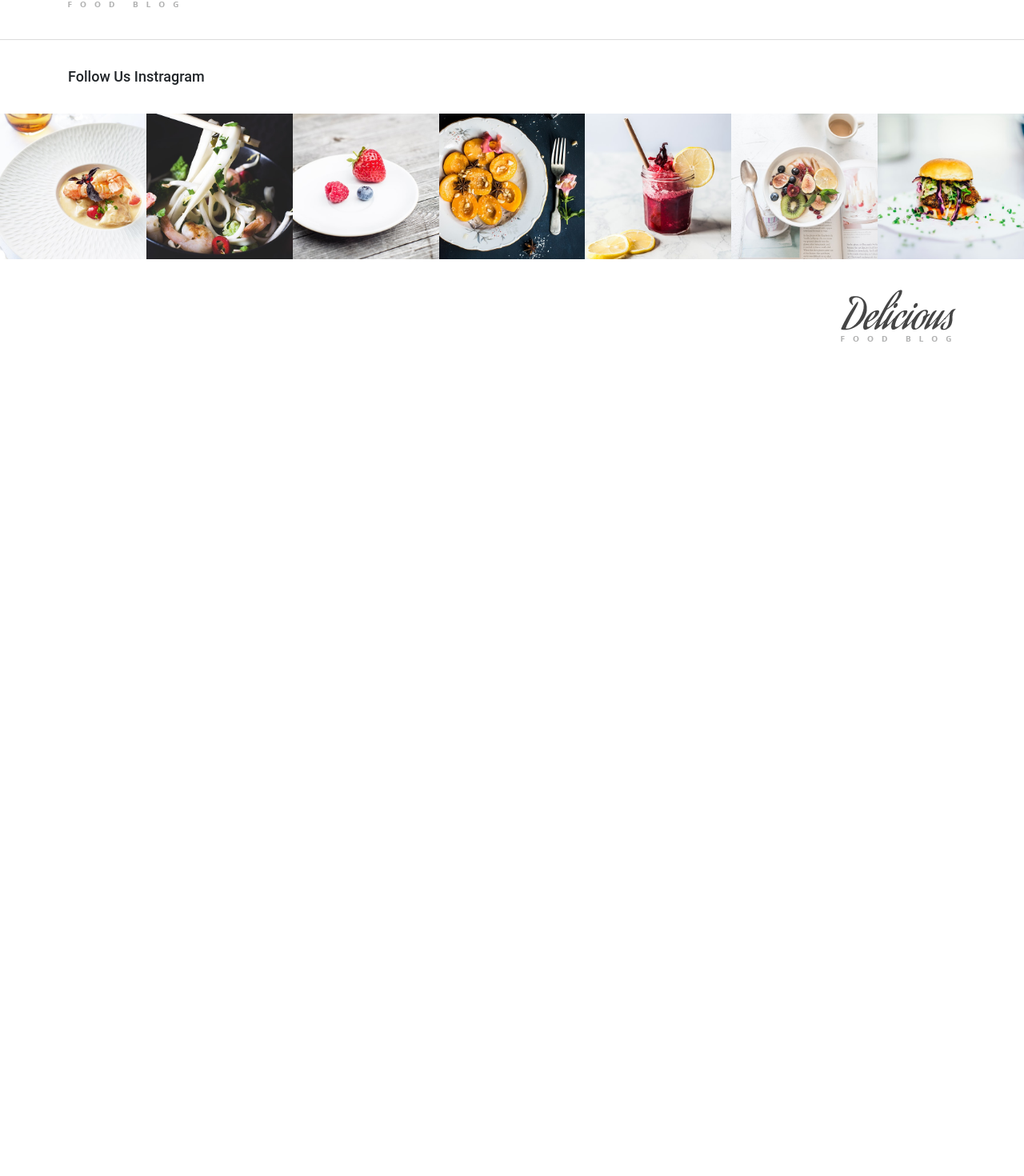
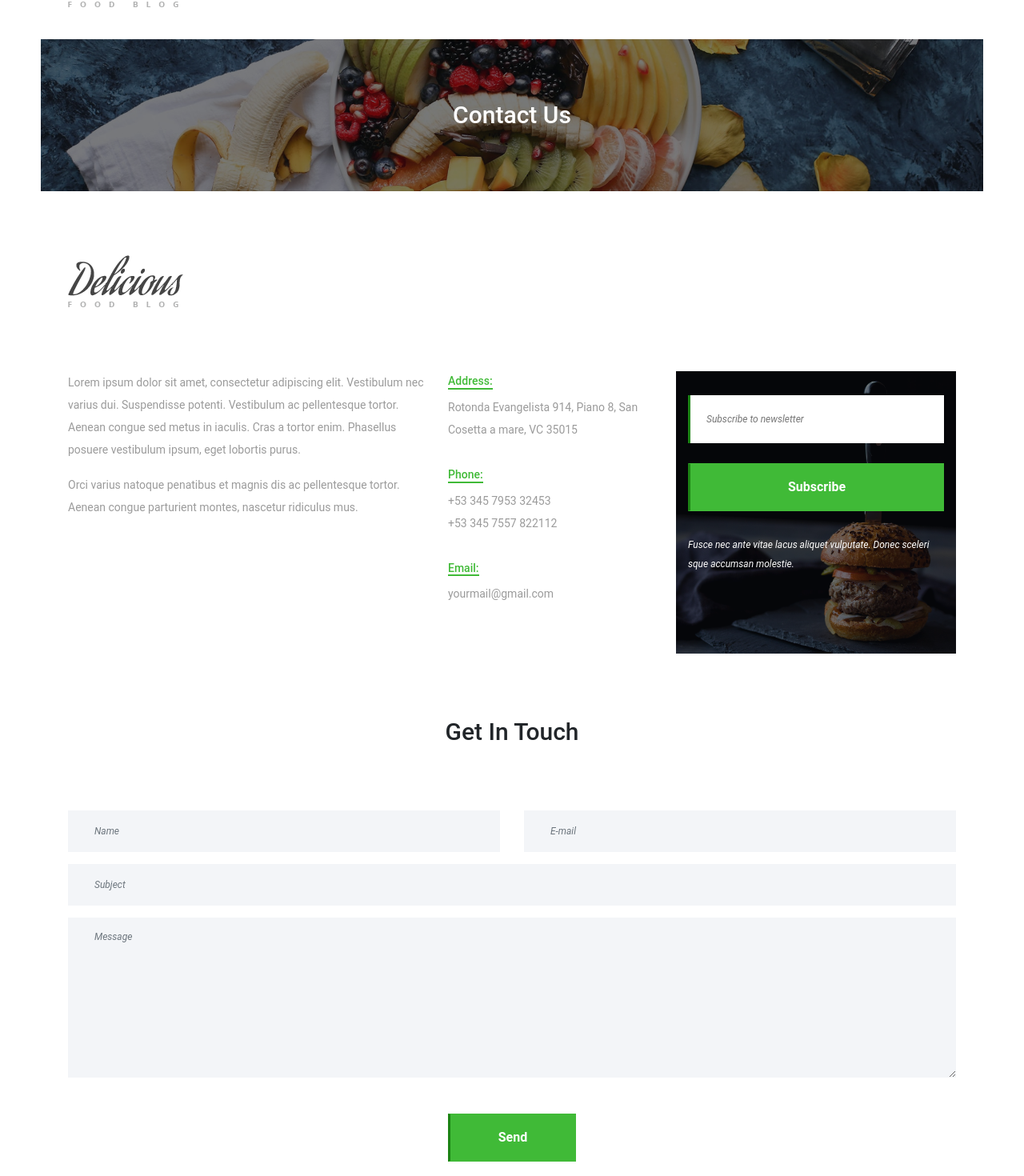
Before and after one commit to parthiv9/recipe, a React (Create React App) app: page /contact-us in a window 1280 px wide. Shown: the part 96-1566 px from the top of the page at 80% size. Before the commit the page ends 800 px from the top, so only its background shows below. Built offline with nearby package versions, Linux system fonts and the light colour scheme; a web font is replaced by a local one.

Commit message:
initial commit

```diff
--- a/src/App.js
+++ b/src/App.js
@@ -4,16 +4,51 @@ import RecipePage from "./pages/RecipePage";
 import Saved from "./pages/Saved";
 import Header from "./components/layout/Header";
 import Footer from "./components/layout/Footer";
+import Contact from "./pages/Contact";
+import Breadcrumbs from "./components/BreadCrumbs";
+
+import RecipeDetails from "./assets/img/bg-img/breadcumb3.jpg";
+import ContactImg from "./assets/img/bg-img/breadcumb4.jpg";
+import AboutImg from "./assets/img/bg-img/breadcumb1.jpg";
+import SaveImg from "./assets/img/bg-img/breadcumb2.jpg";
 
 function App() {
   const location = useLocation();
+
+  const breadcrumbMap = [
+    {
+      path: /^\/recipe\/\d+$/,
+      title: "Recipe Detail",
+      backgroundImage: RecipeDetails,
+    },
+    { path: "/saved", title: "Saved Recipes", backgroundImage: SaveImg },
+    { path: "/contact-us", title: "Contact Us", backgroundImage: ContactImg },
+    { path: "/about", title: "About Us", backgroundImage: AboutImg },
+  ];
+
+  const currentConfig =
+    breadcrumbMap.find((entry) =>
+      typeof entry.path === "string"
+        ? entry.path === location.pathname
+        : entry.path.test(location.pathname)
+    ) || null;
+
+  const showBreadcrumb = location.pathname !== "/" && currentConfig;
+
   return (
     <>
       <Header />
+      {showBreadcrumb && (
+        <Breadcrumbs
+          title={currentConfig.title}
+          backgroundImage={currentConfig.backgroundImage}
+        />
+      )}
       <Routes>
         <Route path="/" element={<Home />} />
         <Route path="/recipe/:id" element={<RecipePage />} />
         <Route path="/saved" element={<Saved />} />
+        <Route path="/contact-us" element={<Contact />} />
       </Routes>
       <Footer />
     </>
--- a/src/components/BreadCrumbs.js
+++ b/src/components/BreadCrumbs.js
@@ -1,35 +1,27 @@
-import { Link, useLocation } from 'react-router-dom';
-import { Breadcrumb } from 'react-bootstrap';
+import PropTypes from "prop-types";
 
-export default function Breadcrumbs() {
-    const location = useLocation();
+function Breadcrumbs({ title, backgroundImage }) {
+  const sectionStyle = {
+    backgroundImage: `url(${backgroundImage})`,
+  };
+  return (
+    <div className="breadcumb-area bg-img bg-overlay" style={sectionStyle}>
+      <div className="container h-100">
+        <div className="row h-100 align-items-center">
+          <div className="col-12">
+            <div className="breadcumb-text text-center">
+              <h2>{title}</h2>
+            </div>
+          </div>
+        </div>
+      </div>
+    </div>
+  );
+}
 
-    const pathnames = location.pathname.split('/').filter((x) => x);
+Breadcrumbs.propTypes = {
+  title: PropTypes.string.isRequired,
+  backgroundImage: PropTypes.string,
+};
 
-    return (
-        <Breadcrumb className="custom-breadcrumb my-3">
-            <Breadcrumb.Item linkAs={Link} linkProps={{ to: '/' }}>
-                Home
-            </Breadcrumb.Item>
-
-            {pathnames.map((name, index) => {
-                const routeTo = `/${pathnames.slice(0, index + 1).join('/')}`;
-                const isLast = index === pathnames.length - 1;
-
-                const label = decodeURIComponent(name)
-                    .replace(/-/g, ' ')
-                    .replace(/\b\w/g, (l) => l.toUpperCase());
-
-                return isLast ? (
-                    <Breadcrumb.Item active key={routeTo}>
-                        {label}
-                    </Breadcrumb.Item>
-                ) : (
-                    <Breadcrumb.Item key={routeTo} linkAs={Link} linkProps={{ to: routeTo }}>
-                        {label}
-                    </Breadcrumb.Item>
-                );
-            })}
-        </Breadcrumb>
-    );
-}
+export default Breadcrumbs;
--- a/src/components/layout/Header.js
+++ b/src/components/layout/Header.js
@@ -63,7 +63,7 @@ const navItems = [
   },
   {
     label: "Contact",
-    path: "#!",
+    path: "/contact-us",
   },
 ];
 
@@ -336,8 +336,8 @@ const Header = () => {
             <i className="fa fa-times" aria-hidden="true"></i>
           </div>
 
-          <div className="container">
-            <div className="row">
+          <div className="container h-100">
+            <div className="row h-100 align-items-center">
               <div className="col-12">
                 <form
                   onSubmit={(e) => {
--- /dev/null
+++ b/src/pages/Contact.js
@@ -0,0 +1,141 @@
+import Logo from "../assets/img/core-img/logo.png";
+
+const Contact = () => {
+  return (
+    <>
+      <div className="contact-information-area section-padding-80">
+        <div className="container">
+          <div className="row">
+            <div className="col-12">
+              <div className="logo mb-80">
+                <img src={Logo} alt="" />
+              </div>
+            </div>
+          </div>
+
+          <div className="row">
+            <div className="col-12 col-lg-5">
+              <div className="contact-text">
+                <p>
+                  Lorem ipsum dolor sit amet, consectetur adipiscing elit.
+                  Vestibulum nec varius dui. Suspendisse potenti. Vestibulum ac
+                  pellentesque tortor. Aenean congue sed metus in iaculis. Cras
+                  a tortor enim. Phasellus posuere vestibulum ipsum, eget
+                  lobortis purus.
+                </p>
+                <p>
+                  Orci varius natoque penatibus et magnis dis ac pellentesque
+                  tortor. Aenean congue parturient montes, nascetur ridiculus
+                  mus.
+                </p>
+              </div>
+            </div>
+
+            <div className="col-12 col-lg-3">
+              <div className="single-contact-information mb-30">
+                <h6>Address:</h6>
+                <p>
+                  Rotonda Evangelista 914, Piano 8, San Cosetta a mare, VC 35015
+                </p>
+              </div>
+              <div className="single-contact-information mb-30">
+                <h6>Phone:</h6>
+                <p>
+                  +53 345 7953 32453 <br />
+                  +53 345 7557 822112
+                </p>
+              </div>
+              <div className="single-contact-information mb-30">
+                <h6>Email:</h6>
+                <p>yourmail@gmail.com</p>
+              </div>
+            </div>
+
+            <div className="col-12 col-lg-4">
+              <div className="newsletter-form bg-img bg-overlay">
+                <form action="#" method="post">
+                  <input
+                    type="email"
+                    name="email"
+                    placeholder="Subscribe to newsletter"
+                  />
+                  <button type="submit" className="btn delicious-btn w-100">
+                    Subscribe
+                  </button>
+                </form>
+                <p>
+                  Fusce nec ante vitae lacus aliquet vulputate. Donec sceleri
+                  sque accumsan molestie.
+                </p>
+              </div>
+            </div>
+          </div>
+        </div>
+      </div>
+
+      <div className="contact-area section-padding-0-80">
+        <div className="container">
+          <div className="row">
+            <div className="col-12">
+              <div className="section-heading">
+                <h3>Get In Touch</h3>
+              </div>
+            </div>
+          </div>
+
+          <div className="row">
+            <div className="col-12">
+              <div className="contact-form-area">
+                <form action="#" method="post">
+                  <div className="row">
+                    <div className="col-12 col-lg-6">
+                      <input
+                        type="text"
+                        className="form-control"
+                        id="name"
+                        placeholder="Name"
+                      />
+                    </div>
+                    <div className="col-12 col-lg-6">
+                      <input
+                        type="email"
+                        className="form-control"
+                        id="email"
+                        placeholder="E-mail"
+                      />
+                    </div>
+                    <div className="col-12">
+                      <input
+                        type="text"
+                        className="form-control"
+                        id="subject"
+                        placeholder="Subject"
+                      />
+                    </div>
+                    <div className="col-12">
+                      <textarea
+                        name="message"
+                        className="form-control"
+                        id="message"
+                        cols="30"
+                        rows="10"
+                        placeholder="Message"
+                      ></textarea>
+                    </div>
+                    <div className="col-12 text-center">
+                      <button className="btn delicious-btn mt-30" type="submit">
+                        Send
+                      </button>
+                    </div>
+                  </div>
+                </form>
+              </div>
+            </div>
+          </div>
+        </div>
+      </div>
+    </>
+  );
+};
+
+export default Contact;
--- a/src/pages/Home.js
+++ b/src/pages/Home.js
@@ -1,78 +1,76 @@
 import React, { useState, useEffect } from "react";
-import { Container, Row, Col, Form } from "react-bootstrap";
 
 import { HELPER } from "../services";
 import {
   fetchPopularRecipes,
-  fetchRecipes as fetchRecipesAPI,
+  // fetchRecipes as fetchRecipesAPI,
   fetchRecipesByCategory,
 } from "../services/api";
 
-import SearchBar from "../components/SearchBar";
-import RecipeCard from "../components/RecipeCard";
-import Spinner from "../components/Ui/Spinner";
 import HeroSlider from "../components/HeroSilder";
 
 const CATEGORIES = ["breakfast", "dessert"];
 
 const Home = () => {
-  const [recipes, setRecipes] = useState([]);
-  const [loading, setLoading] = useState(true);
-  const [error, setError] = useState(null);
-  const [page, setPage] = useState(1);
-  const [sort, setSort] = useState("all");
+  // const [recipes, setRecipes] = useState([]);
+  // const [loading, setLoading] = useState(true);
+  // const [error, setError] = useState(null);
+  // const [page, setPage] = useState(1);
+  // const [sort, setSort] = useState("all");
   const [categoryRecipes, setCategoryRecipes] = useState({});
   const [popularRecipes, setPopularRecipes] = useState([]);
 
-  const RECIPES_PER_PAGE = 12;
+  // const RECIPES_PER_PAGE = 12;
 
-  const fetchRecipes = async (query = "") => {
-    try {
-      setLoading(true);
-      setError(null);
-      const offset = (page - 1) * RECIPES_PER_PAGE;
-      const results = await fetchRecipesAPI({
-        query,
-        number: RECIPES_PER_PAGE,
-        offset,
-        sort: "popularity",
-      });
-      setRecipes(results || []);
-    } catch (err) {
-      setError("Failed to fetch recipes. Please try again later.");
-      HELPER.toaster?.error?.("Failed to fetch recipes.");
-    } finally {
-      setLoading(false);
-    }
-  };
+  // const fetchRecipes = async (query = "") => {
+  //   try {
+  //     setLoading(true);
+  //     setError(null);
+  //     const offset = (page - 1) * RECIPES_PER_PAGE;
+  //     const results = await fetchRecipesAPI({
+  //       query,
+  //       number: RECIPES_PER_PAGE,
+  //       offset,
+  //       sort: "popularity",
+  //     });
+  //     setRecipes(results || []);
+  //   } catch (err) {
+  //     setError("Failed to fetch recipes. Please try again later.");
+  //     HELPER.toaster?.error?.("Failed to fetch recipes.");
+  //   } finally {
+  //     setLoading(false);
+  //   }
+  // };
 
   const loadCategoryRecipes = async (category) => {
     try {
       const results = await fetchRecipesByCategory(category, 0);
       setCategoryRecipes((prev) => ({ ...prev, [category]: results || [] }));
     } catch (err) {
-      setError("Failed to fetch category recipes.");
+      HELPER.toaster?.error?.("Failed to fetch category recipes.");
+      // setError("Failed to fetch category recipes.");
     }
   };
 
   const fetchBestRecipes = async () => {
     try {
-      const results = await fetchPopularRecipes(6); // Fetch top 6 popular recipes
-      setPopularRecipes(results); // Set popular recipes state
+      const results = await fetchPopularRecipes(6);
+      setPopularRecipes(results);
     } catch (err) {
-      setError("Failed to fetch popular recipes.");
+      HELPER.toaster?.error?.("Failed to fetch popular recipes.");
+      // setError("Failed to fetch popular recipes.");
     }
   };
 
-  const handleSearch = (query) => {
-    setPage(1);
-    fetchRecipes(query);
-  };
+  // const handleSearch = (query) => {
+  //   setPage(1);
+  //   // fetchRecipes(query);
+  // };
 
-  useEffect(() => {
-    fetchRecipes();
-    // eslint-disable-next-line react-hooks/exhaustive-deps
-  }, [page, sort]);
+  // useEffect(() => {
+  //   // fetchRecipes();
+  //   // eslint-disable-next-line react-hooks/exhaustive-deps
+  // }, [page, sort]);
 
   useEffect(() => {
     CATEGORIES.forEach((cat) => loadCategoryRecipes(cat));
@@ -84,12 +82,12 @@ const Home = () => {
       <HeroSlider />
       <section className="top-catagory-area section-padding-80-0">
         <div className="container">
-          <div class="row">
+          <div className="row">
             {CATEGORIES.map((cat) => (
               <React.Fragment key={cat}>
                 {categoryRecipes[cat]?.map((recipe) => {
                   return (
-                    <div class="col-12 col-lg-6" key={recipe.id}>
+                    <div className="col-12 col-lg-6" key={recipe.id}>
                       <div className="single-top-catagory">
                         <img src={recipe?.image} alt="" />
                         <div className="top-cta-content">
@@ -115,14 +113,13 @@ const Home = () => {
         <div className="container">
           <div className="row">
             <div className="col-12">
-              <div class="section-heading">
+              <div className="section-heading">
                 <h3>The best Receipies</h3>
               </div>
             </div>
           </div>
           <div className="row">
             {popularRecipes?.map((data) => {
-              console.log(data);
               return (
                 <div className="col-12 col-sm-6 col-lg-4" key={data?.id}>
                   <div className="single-best-receipe-area mb-30">
@@ -146,6 +143,28 @@ const Home = () => {
           </div>
         </div>
       </section>
+
+      <section className="cta-area bg-img bg-overlay">
+        <div className="container h-100">
+          <div className="row h-100 align-items-center">
+            <div className="col-12">
+              <div className="cta-content text-center">
+                <h2>Gluten Free Receipies</h2>
+                <p>
+                  Fusce nec ante vitae lacus aliquet vulputate. Donec
+                  scelerisque accumsan molestie. Vestibulum ante ipsum primis in
+                  faucibus orci luctus et ultrices posuere cubilia Curae; Cras
+                  sed accumsan neque. Ut vulputate, lectus vel aliquam congue,
+                  risus leo elementum nibh
+                </p>
+                <a href="#!" className="btn delicious-btn">
+                  Discover all the receipies
+                </a>
+              </div>
+            </div>
+          </div>
+        </div>
+      </section>
     </>
   );
 };
--- a/src/pages/Saved.js
+++ b/src/pages/Saved.js
@@ -2,7 +2,6 @@ import { useState, useEffect } from "react";
 import { DragDropContext, Droppable, Draggable } from "@hello-pangea/dnd";
 import RecipeCard from "../components/RecipeCard";
 import { Col, Container, Row } from "react-bootstrap";
-import Breadcrumbs from "../components/BreadCrumbs";
 
 const Saved = () => {
   const [favorites, setFavorites] = useState([]);
@@ -27,7 +26,7 @@ const Saved = () => {
 
   return (
     <Container>
-      <Breadcrumbs />
+      {/* <Breadcrumbs /> */}
       <h1 className="text-2xl font-bold mb-4">Your Saved Recipes</h1>
       <DragDropContext onDragEnd={handleDragEnd}>
         <Droppable droppableId="saved-recipes">
--- a/src/styles/index.css
+++ b/src/styles/index.css
@@ -1,3 +1,4 @@
+@import url("https://fonts.googleapis.com/css?family=Open+Sans:300,300i,400,400i,600,600i,700,700i,800,800i");
 @import url("../styles/App.css");
 @import url("../components/Ui/ui.css");
 @import url("../components/component.css");
@@ -358,10 +359,10 @@ textarea:focus {
 
 /* Button */
 .delicious-btn {
-  display: inline-block;
+  display: inline-block !important;
   min-width: 160px;
   height: 60px;
-  color: #ffffff;
+  color: #ffffff !important;
   border: none;
   border-left: 3px solid #1c8314 !important;
   border-radius: 0 !important;
@@ -433,14 +434,14 @@ textarea:focus {
 @media only screen and (max-width: 767px) {
   .delicious-btn {
     height: 40px;
-    line-height: 39px;
+    line-height: 39px !important;
   }
 }
 
 /* :: 4.0 Search Wrapper */
 .search-wrapper {
   width: 100%;
-  height: 70px;
+  height: 145px;
   position: fixed;
   z-index: 200;
   top: 0px;
@@ -486,7 +487,7 @@ textarea:focus {
 .search-wrapper .close-btn {
   position: absolute;
   width: 70px;
-  height: 100%;
+  height: 70px;
   background-color: #000000;
   line-height: 50px;
   color: #ffffff;
@@ -495,7 +496,8 @@ textarea:focus {
   line-height: 70px;
   font-size: 12px;
   right: 0;
-  top: 0;
+  top: 50%;
+  transform: translateY(-50%);
   z-index: 100;
 }
 .search-wrapper.on {
@@ -917,6 +919,7 @@ textarea:focus {
   width: 100%;
   height: 675px;
   background-attachment: fixed;
+  background-image: url("../assets/img/bg-img/bg4.jpg");
 }
 .cta-area .cta-content h2 {
   font-size: 72px;
@@ -1068,6 +1071,7 @@ textarea:focus {
 
 .newsletter-form {
   padding: 30px 15px 100px;
+  background-image: url('../assets/img/bg-img//bg1.jpg');
 }
 .newsletter-form form input {
   width: 100%;
@@ -1540,6 +1544,7 @@ textarea:focus {
   height: 190px;
   margin-left: 4%;
   margin-right: 4%;
+  background-image: url("../assets/img/bg-img/breadcumb4.jpg");
 }
 @media only screen and (max-width: 767px) {
   .breadcumb-area {
```
